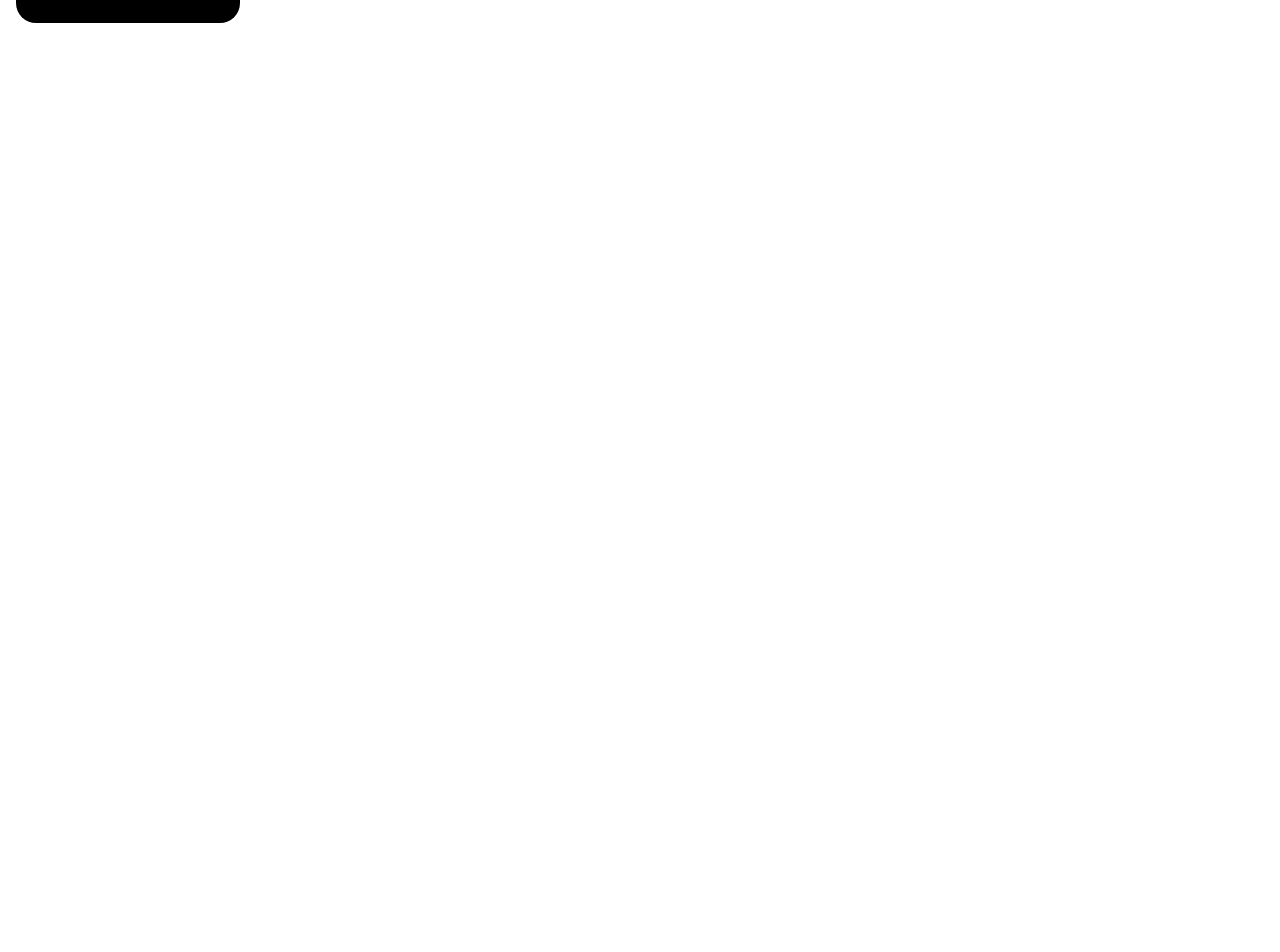
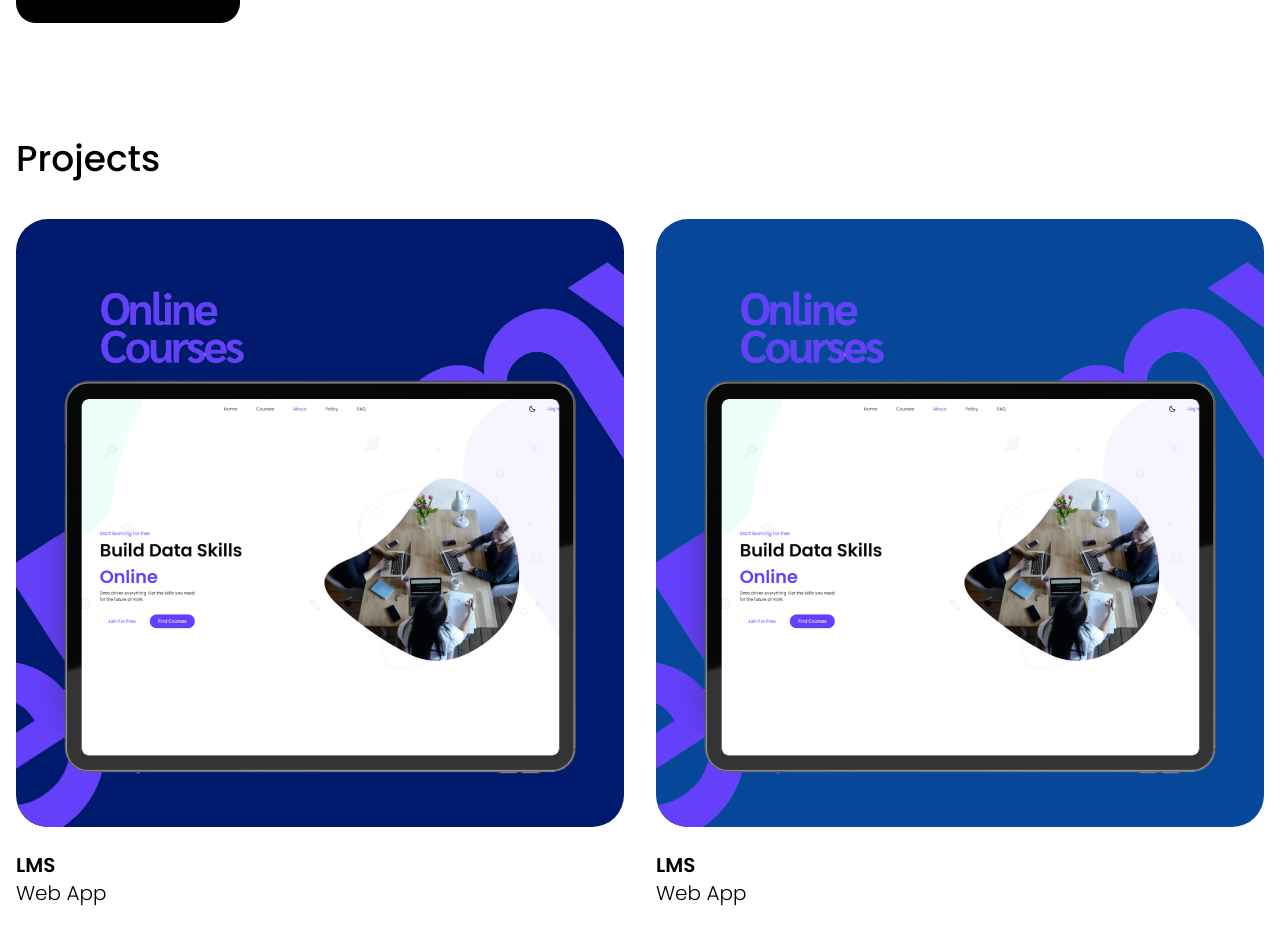
Before and after one commit to mohamed-kandad/portfolio, a Next.js app: page / in a window 1280 px wide. Shown: the part 1540-2492 px from the top of the page. Before the commit the page ends 1575 px from the top, so only its background shows below. Built offline with nearby package versions, Linux system fonts and the light colour scheme; a web font is replaced by a local one.

Commit message:
[ADD] section projects

```diff
--- a/src/app/page.tsx
+++ b/src/app/page.tsx
@@ -1,6 +1,7 @@
 import { Header } from "@/components";
 import MyAdvantages from "@/components/MyAdvantages";
 import NavBar from "@/components/NavBar";
+import Projects from "@/components/Projects";
 import React from "react";
 
 type Props = {};
@@ -11,6 +12,7 @@ const page = (props: Props) => {
       <NavBar />
       <Header />
       <MyAdvantages />
+      <Projects />
     </>
   );
 };
--- /dev/null
+++ b/src/components/Projects.tsx
@@ -0,0 +1,81 @@
+import Image from "next/image";
+import React from "react";
+
+type Props = {};
+
+const Projects = (props: Props) => {
+  return (
+    <div className="container mx-auto px-4  py-3 pt-6 text-black dark:text-white mt-10 lg:mt-20">
+      <h2 className="font-poppins font-medium text-xl lg:text-4xl">Projects</h2>
+      <div className="grid grid-cols-1 md:grid-cols-2 gap-x-8 gap-y-12 mt-10">
+        <div className="">
+          <div className="aspect-square rounded-[32px] overflow-hidden bg-[#001A6E]">
+            <Image
+              src={require("../assets/imgs/LMS.png")}
+              className="size-full"
+              alt=""
+            />
+          </div>
+          <div className="mt-6 font-poppins  text-xl">
+            <p className="font-semibold">LMS</p>
+            <p className="font-light">Web App</p>
+          </div>
+        </div>
+        <div className="">
+          <div className="aspect-square rounded-[32px] overflow-hidden bg-[#074799]">
+            <Image
+              src={require("../assets/imgs/LMS.png")}
+              className="size-full"
+              alt=""
+            />
+          </div>
+          <div className="mt-6 font-poppins  text-xl">
+            <p className="font-semibold">LMS</p>
+            <p className="font-light">Web App</p>
+          </div>
+        </div>
+        <div className="">
+          <div className="aspect-square rounded-[32px] overflow-hidden bg-[#009990]">
+            <Image
+              src={require("../assets/imgs/LMS.png")}
+              className="size-full"
+              alt=""
+            />
+          </div>
+          <div className="mt-6 font-poppins  text-xl">
+            <p className="font-semibold">LMS</p>
+            <p className="font-light">Web App</p>
+          </div>
+        </div>
+        <div className="">
+          <div className="aspect-square rounded-[32px] overflow-hidden bg-[#E1FFBB]">
+            <Image
+              src={require("../assets/imgs/LMS.png")}
+              className="size-full"
+              alt=""
+            />
+          </div>
+          <div className="mt-6 font-poppins  text-xl">
+            <p className="font-semibold">LMS</p>
+            <p className="font-light">Web App</p>
+          </div>
+        </div>
+        <div className="">
+          <div className="aspect-square rounded-[32px] overflow-hidden bg-[#0A97B0]">
+            <Image
+              src={require("../assets/imgs/LMS.png")}
+              className="size-full"
+              alt=""
+            />
+          </div>
+          <div className="mt-6 font-poppins  text-xl">
+            <p className="font-semibold">LMS</p>
+            <p className="font-light">Web App</p>
+          </div>
+        </div>
+      </div>
+    </div>
+  );
+};
+
+export default Projects;
```
